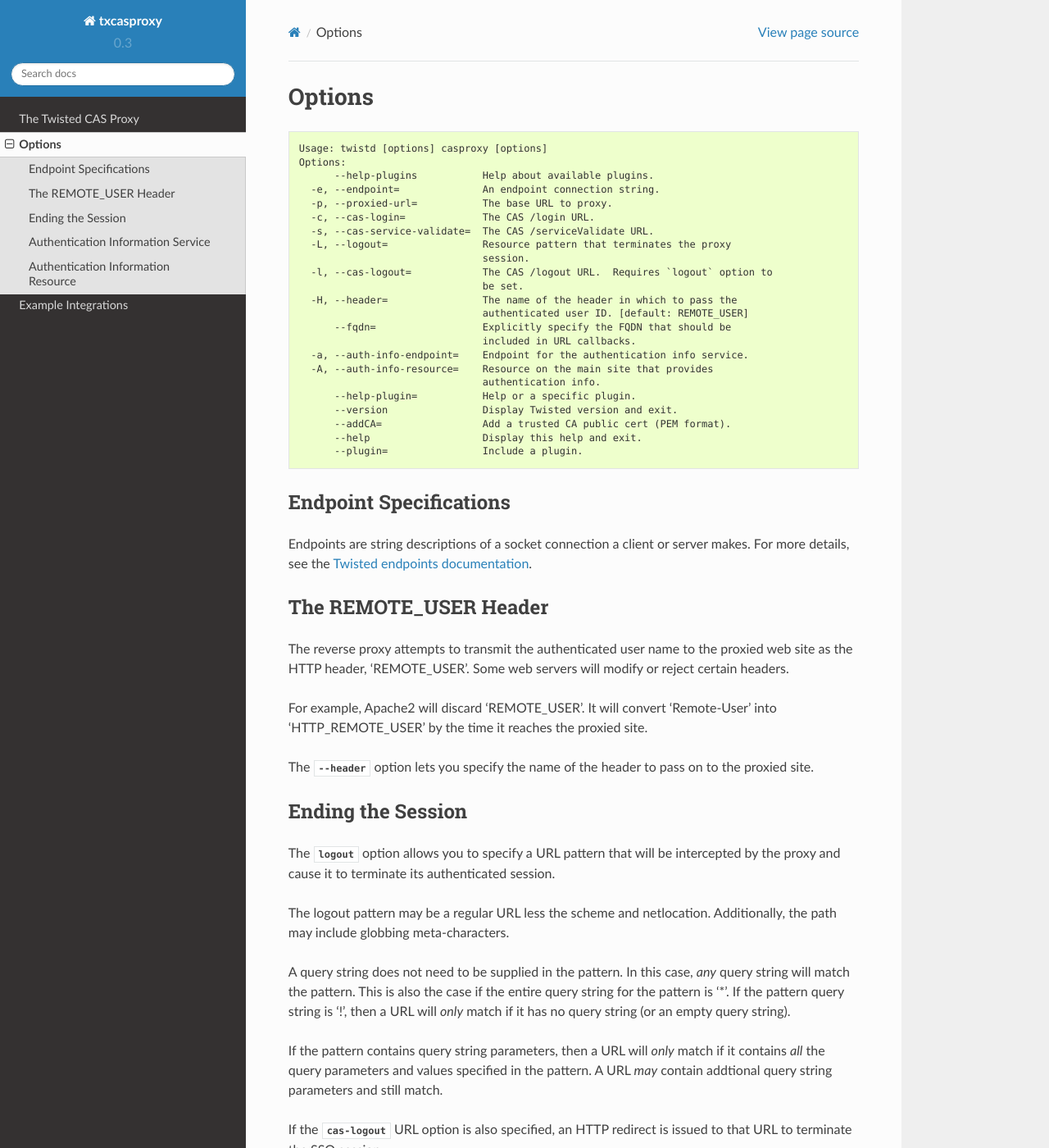
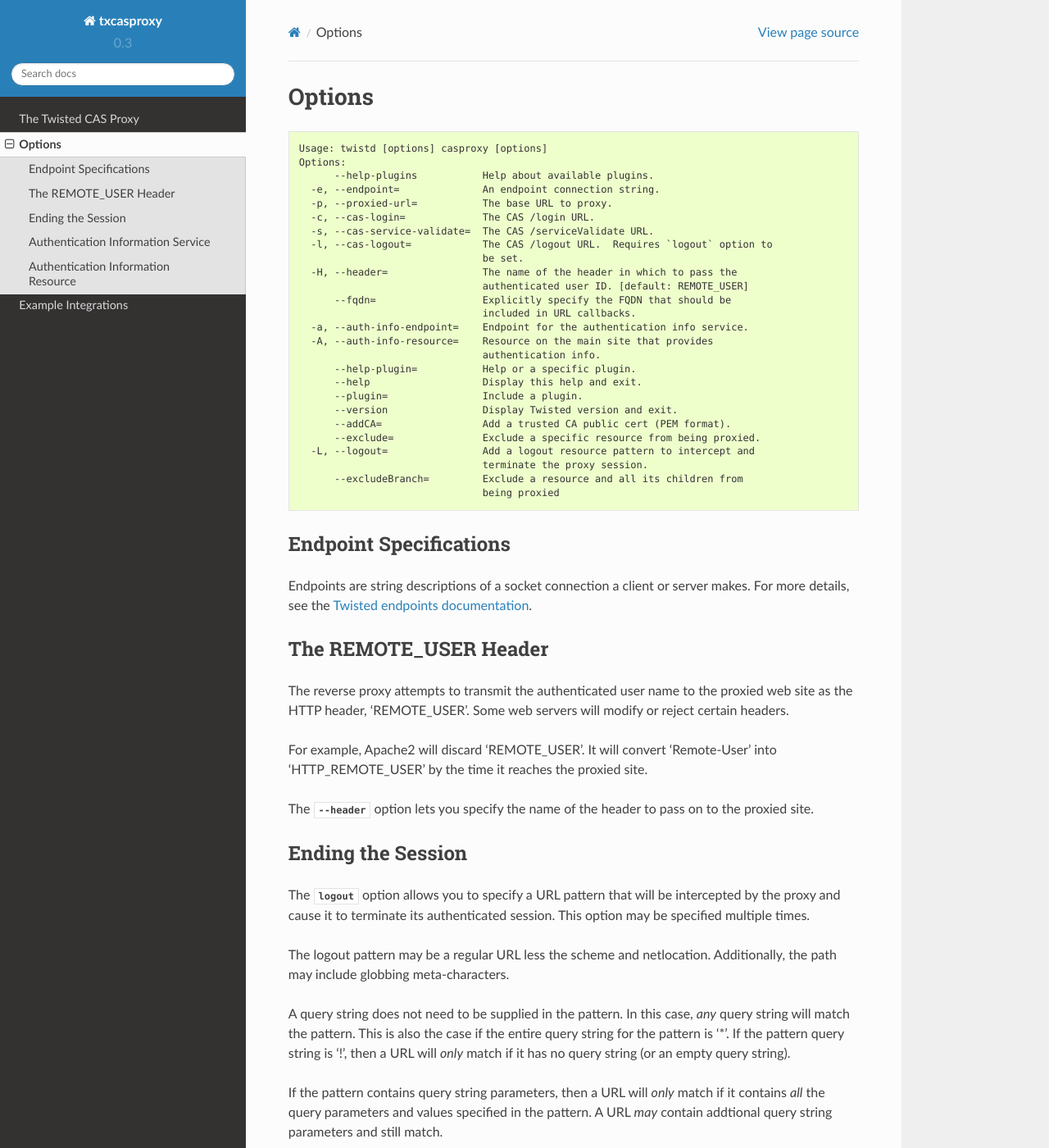
Before and after one commit to cwaldbieser/txcasproxy, a Sphinx documentation site: the page built from doc/source/options.rst, in a window 1280 px wide and 1400 px high. Shown: the whole window at 82% size. Built offline with Sphinx 7.4.7 and the Read the Docs theme 2.0.0, drawn with Linux system fonts in a browser that asks for light colours.

Commit message:
Can specify multiple `logout` resources to intercept.

```diff
--- a/doc/source/options.rst
+++ b/doc/source/options.rst
@@ -11,8 +11,6 @@ Options
       -p, --proxied-url=           The base URL to proxy.
       -c, --cas-login=             The CAS /login URL.
       -s, --cas-service-validate=  The CAS /serviceValidate URL.
-      -L, --logout=                Resource pattern that terminates the proxy
-                                   session.
       -l, --cas-logout=            The CAS /logout URL.  Requires `logout` option to
                                    be set.
       -H, --header=                The name of the header in which to pass the
@@ -23,10 +21,15 @@ Options
       -A, --auth-info-resource=    Resource on the main site that provides
                                    authentication info.
           --help-plugin=           Help or a specific plugin.
+          --help                   Display this help and exit.
+          --plugin=                Include a plugin.
           --version                Display Twisted version and exit.
           --addCA=                 Add a trusted CA public cert (PEM format).
-          --help                   Display this help and exit.
-          --plugin=                Include a plugin.
+          --exclude=               Exclude a specific resource from being proxied.
+      -L, --logout=                Add a logout resource pattern to intercept and
+                                   terminate the proxy session.
+          --excludeBranch=         Exclude a resource and all its children from
+                                   being proxied
 
 -----------------------
 Endpoint Specifications
@@ -54,6 +57,7 @@ Ending the Session
 
 The :option:`logout` option allows you to specify a URL pattern that will be
 intercepted by the proxy and cause it to terminate its authenticated session.
+This option may be specified multiple times.
 
 The logout pattern may be a regular URL less the scheme and netlocation.
 Additionally, the path may include globbing meta-characters.
```
Also changed, not shown: 3 other files.
